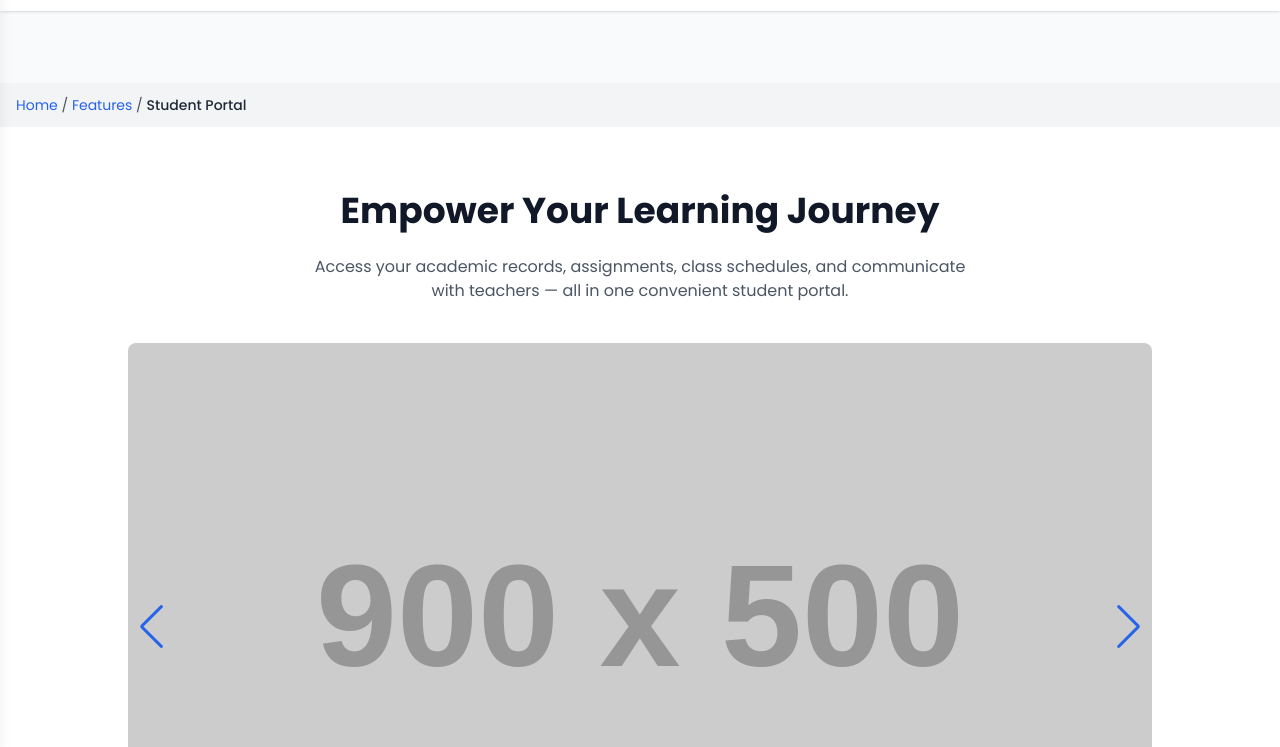
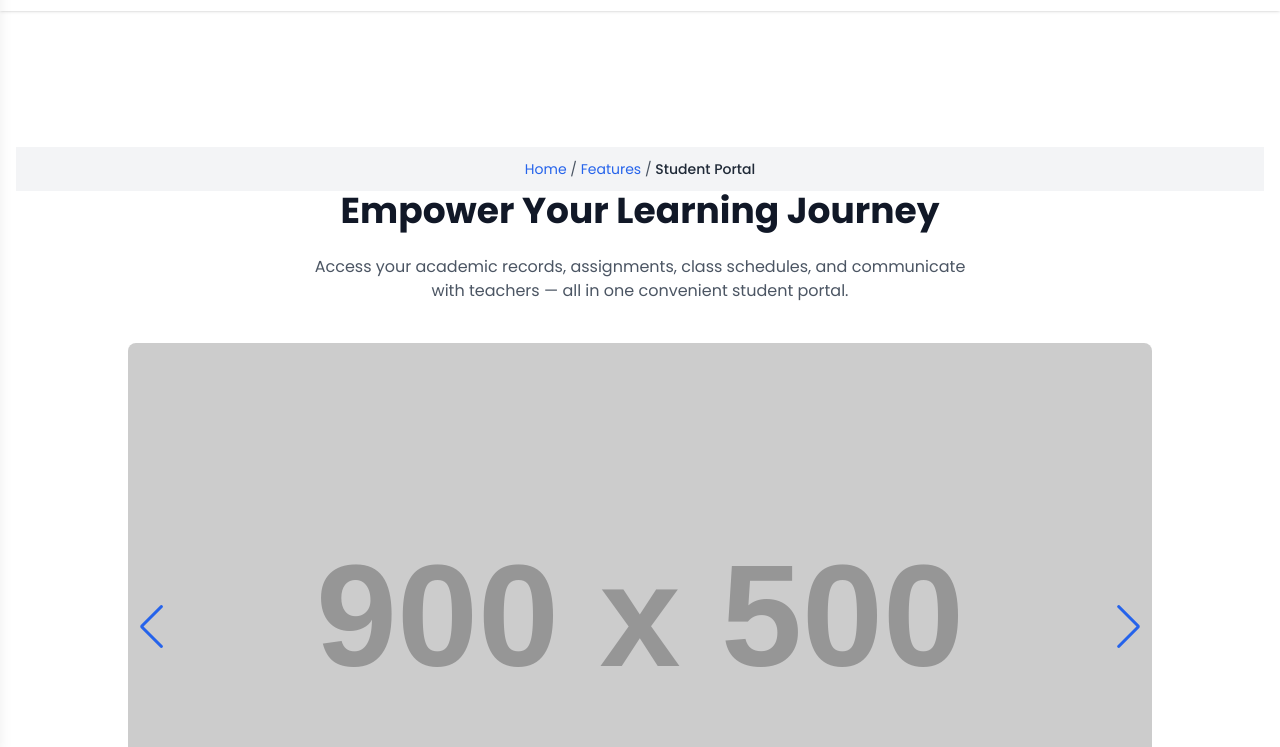
Before and after one commit to SylvesterAsare033/lav_sms_demo, a plain HTML site: page features/students.html in a window 1280 px wide. Shown: the part 53-800 px from the top of the page. Drawn offline with nearby package versions, Linux system fonts and the light colour scheme; placeholder pictures from the web are drawn by us.

Commit message:
Refactor breadcrumb sections in parents, students, and teachers pages for improved navigation consistency

```diff
--- a/features/students.html
+++ b/features/students.html
@@ -185,18 +185,19 @@
     <!-- Spacer -->
     <div class="h-16 sm:h-16"></div>
 
-    <!-- Breadcrumb -->
-    <div class="bg-gray-100 py-3 px-4 text-sm mt-[4.5rem] relative z-10">
-      <div class="max-w-7xl mx-auto text-gray-600">
-        <a href="/" class="text-blue-600 hover:underline">Home</a> /
-        <a href="/#features" class="text-blue-600 hover:underline">Features</a>
-        /
-        <span class="text-gray-800 font-medium">Student Portal</span>
-      </div>
-    </div>
-
     <!-- Hero Section with Swiper Carousel -->
     <section class="bg-white py-16 px-4 text-center">
+      <!-- Breadcrumb -->
+      <div class="bg-gray-100 py-3 px-4 text-sm mt-[4.5rem] relative z-10">
+        <div class="max-w-7xl mx-auto text-gray-600">
+          <a href="../index.html" class="text-blue-600 hover:underline">Home</a> /
+          <a href="../features" class="text-blue-600 hover:underline"
+            >Features</a
+          >
+          /
+          <span class="text-gray-800 font-medium">Student Portal</span>
+        </div>
+      </div>
       <div class="max-w-6xl mx-auto">
         <h2 class="text-4xl font-bold mb-6 text-gray-900">
           Empower Your Learning Journey
```
Also changed, not shown: features/parents.html (+12 -8 lines), features/teachers.html (+6 -6 lines).
